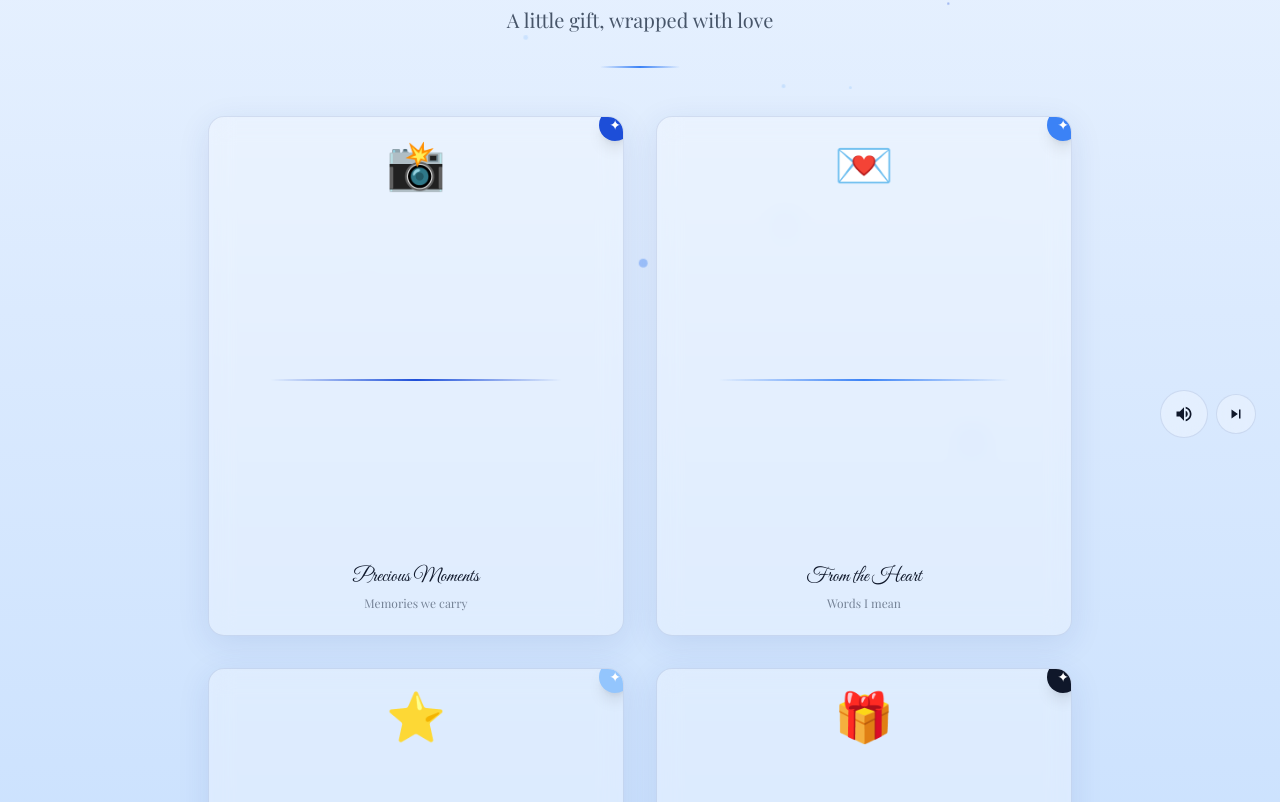
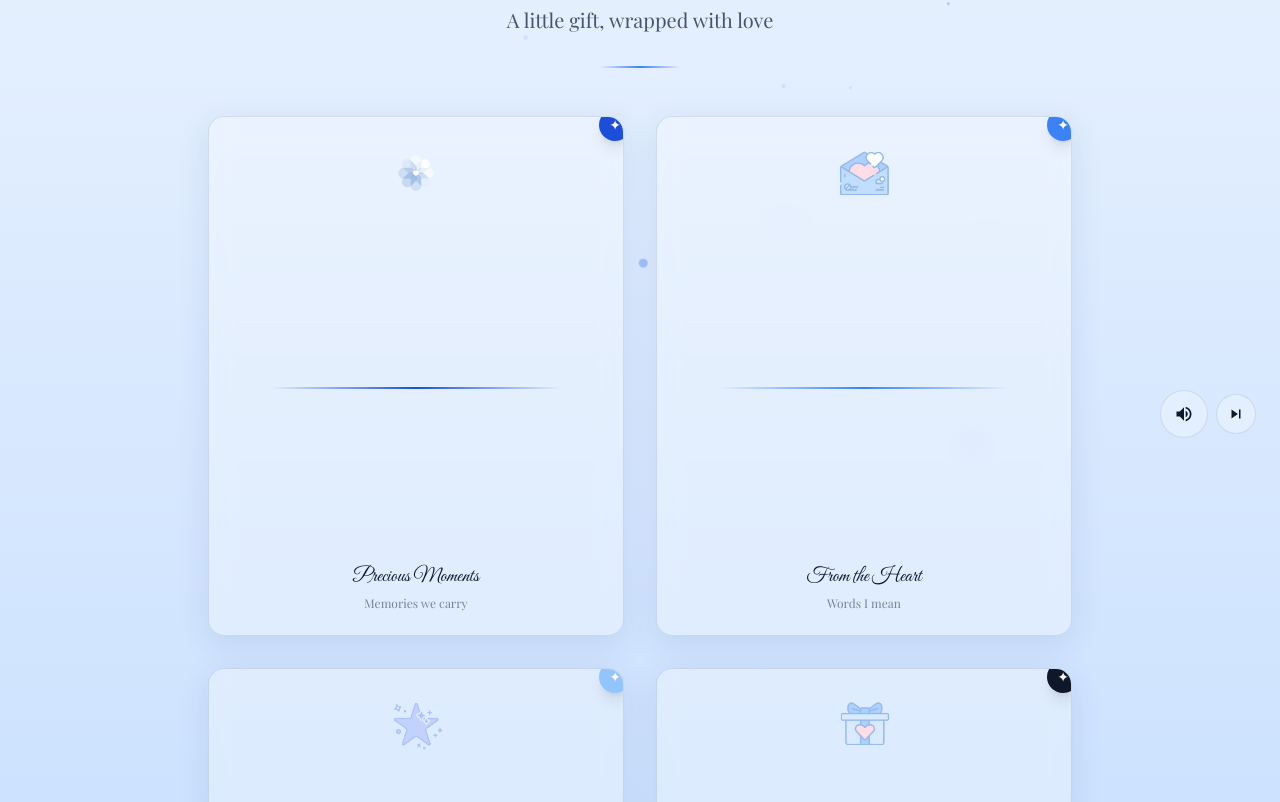
Before and after one commit to anishinsei-343030/Jasper-Pilar2, a Next.js app: page / in a window 1280 px wide. Shown: the part 338-1140 px from the top of the page. Built offline with nearby package versions, Linux system fonts and the light colour scheme; a web font is replaced by a local one.

Commit message:
fix: replace card center emoji with custom icon images

```diff
--- a/src/components/GiftBox.tsx
+++ b/src/components/GiftBox.tsx
@@ -63,7 +63,11 @@ export function GiftBox({ label, tagline, emoji, color, index, peekPreviews, onC
       </div>
       <div className="flex flex-col items-center justify-between h-full p-6 relative z-10">
         <div className="text-5xl mb-2 group-hover:scale-110 transition-transform duration-300">
-          {emoji}
+          {emoji.startsWith('/Icons/') ? (
+            <img src={emoji} alt="" className="w-16 h-16 object-contain mx-auto" />
+          ) : (
+            emoji
+          )}
         </div>
 
         <div
--- a/src/lib/messages.ts
+++ b/src/lib/messages.ts
@@ -3,7 +3,7 @@ export const boxes = [
     id: 'memories',
     label: 'Precious Moments',
     tagline: 'Memories we carry',
-    emoji: '📸',
+    emoji: '/Icons/GalleryIcon.png',
     color: '#1D4ED8',
     peekPreviews: ['/photos/Photo1.jpg', '/photos/Photo2.jpg', '/photos/Photo3.jpg', '/Icons/GalleryIcon.png'],
   },
@@ -11,7 +11,7 @@ export const boxes = [
     id: 'letter',
     label: 'From the Heart',
     tagline: 'Words I mean',
-    emoji: '💌',
+    emoji: '/Icons/MessageIcon.png',
     color: '#3B82F6',
     peekPreviews: ['Some people come...', 'You are one of...', '/Icons/MessageIcon.png', '✨'],
   },
@@ -19,7 +19,7 @@ export const boxes = [
     id: 'wishes',
     label: 'Starry Dreams',
     tagline: 'For you, always',
-    emoji: '⭐',
+    emoji: '/Icons/WishIcon.png',
     color: '#93C5FD',
     peekPreviews: ['Endless Joy', 'Dream Big', '/Icons/WishIcon.png', '✨'],
   },
@@ -27,7 +27,7 @@ export const boxes = [
     id: 'finale',
     label: 'One More Thing',
     tagline: 'A little surprise',
-    emoji: '🎁',
+    emoji: '/Icons/GiftIcon.png',
     color: '#0F172A',
     peekPreviews: ['Simply unforgettable', 'Here\'s to you', '/Icons/GiftIcon.png', '✦'],
   },
```
